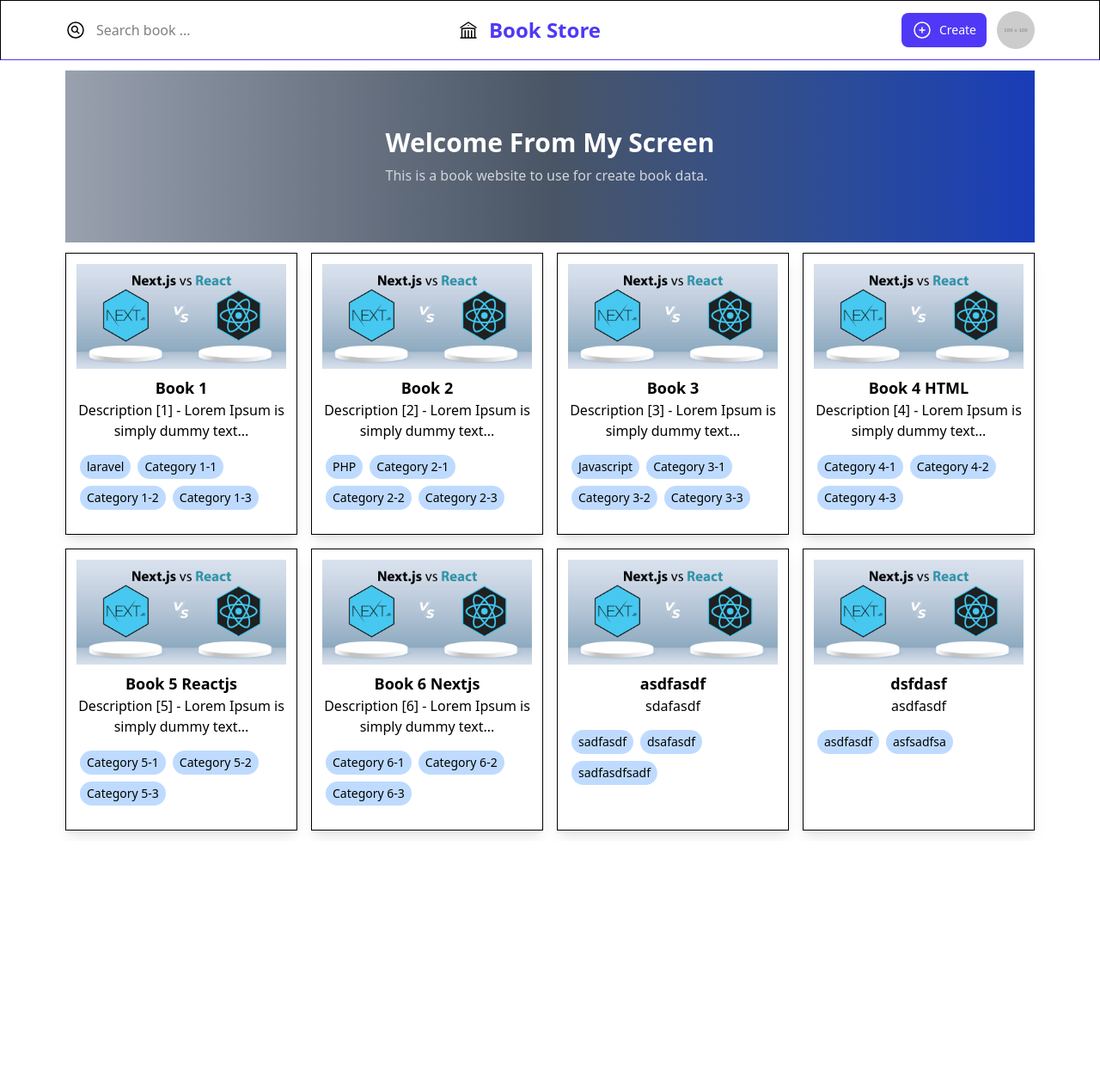
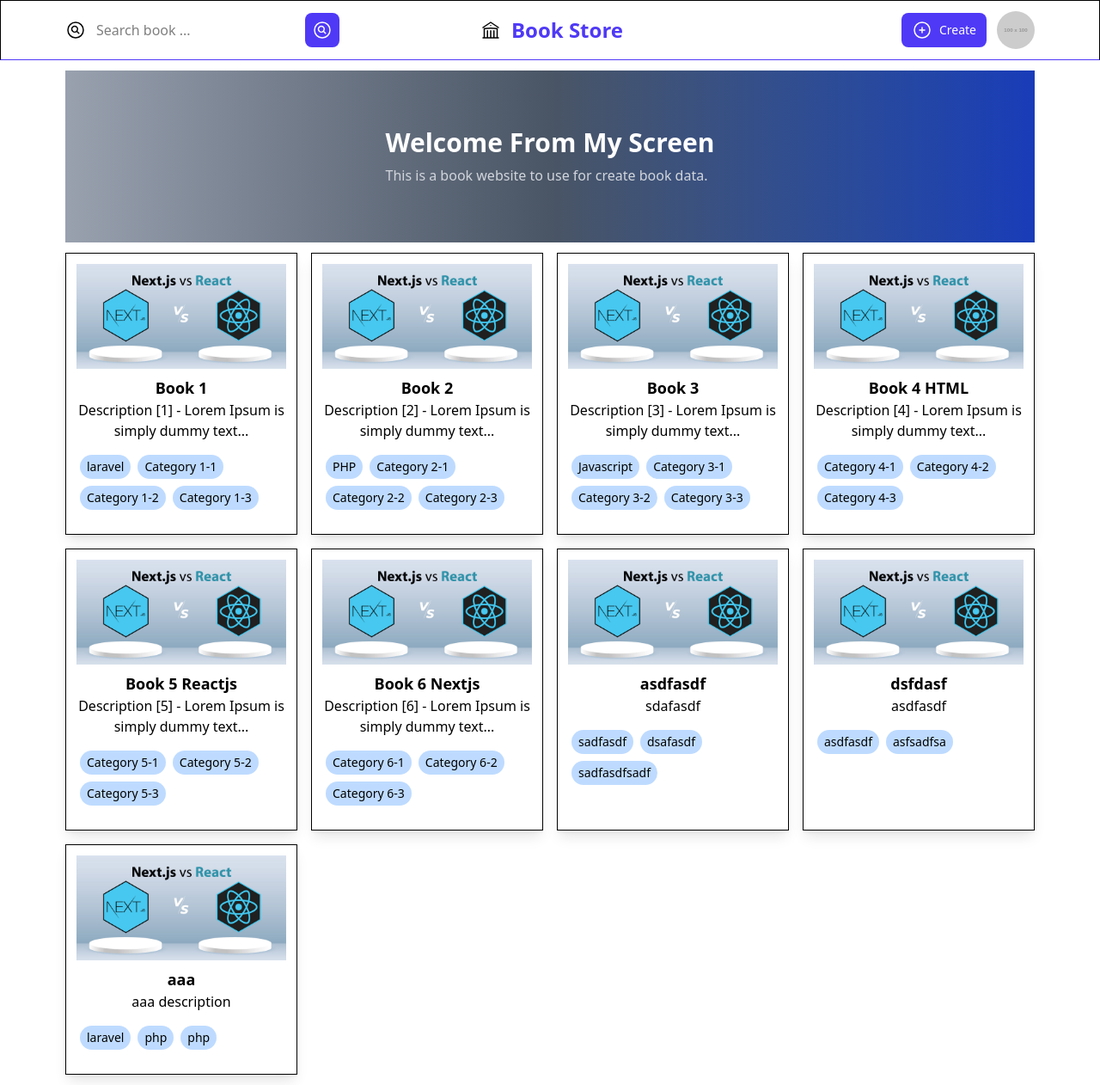
Before and after one commit to thihaaung225278/React-Library, a React (Vite) app: page / in a window 1280 px wide. Shown: the whole page at 86% size. Before the commit the page ends 978 px from the top, so only its background shows below. Built offline with nearby package versions, Linux system fonts and the light colour scheme; data requests are answered from the project's data file.

Commit message:
added search featured and updated minor bug fixes

```diff
--- a/src/components/BookList.jsx
+++ b/src/components/BookList.jsx
@@ -1,10 +1,17 @@
 import React from 'react'
 import Book from '../components/Book'
 import useFetch from '../hooks/useFetch'
+import { createSearchParams, useLocation } from 'react-router-dom'
 
 export default function BookList() {
 
-    let {data: books, loading, error} = useFetch('http://localhost:3000/books');
+    let location = useLocation();
+    let params = new URLSearchParams(location.search);
+    let search = params.get('q')
+
+    let {data: books, loading, error} = useFetch(`http://localhost:3000/books${search ? `?q=${search}` : ""}`);
+    console.log(books);
+
 
     if(error){
         return <p>{error}</p>
@@ -20,6 +27,7 @@ export default function BookList() {
                     ))}
                 </div>
             )}
+            {!!books && !books.length && <p className="text-center text-xl text-gray-500">No books found</p>}
 
         </>
     )
--- a/src/components/Navbar.jsx
+++ b/src/components/Navbar.jsx
@@ -1,9 +1,17 @@
-import React from 'react'
+import React, { useState } from 'react'
 
-import { Link , NavLink } from 'react-router-dom'
+import { Link , NavLink, useNavigate } from 'react-router-dom'
 
 
 export default function Navbar() {
+
+    let [search, setSearch] = useState("");
+    let navigate =useNavigate()
+
+    const handleSearch = (e) => {
+        navigate(`/?q=${search}`)
+    }
+
     return (
         <nav className='border border-b-1 border-b-indigo-600'>
             <ul className='flex justify-between items-center p-3 max-w-6xl mx-auto'>
@@ -13,7 +21,13 @@ export default function Navbar() {
                     <svg xmlns="http://www.w3.org/2000/svg" fill="none" viewBox="0 0 24 24" strokeWidth={1.5} stroke="currentColor" className="size-6">
                         <path strokeLinecap="round" strokeLinejoin="round" d="m15.75 15.75-2.489-2.489m0 0a3.375 3.375 0 1 0-4.773-4.773 3.375 3.375 0 0 0 4.774 4.774ZM21 12a9 9 0 1 1-18 0 9 9 0 0 1 18 0Z" />
                     </svg>
-                    <input type="text" placeholder='Search book ...' className='outline-none' />
+                    <input value={search} onChange={(e) => setSearch(e.target.value)} type="text" placeholder='Search book ...' className='outline-none' />
+                    <button onClick={handleSearch} className='text-white bg-indigo-600 py-2 px-2 text-sm rounded-lg cursor-pointer flex items-center gap-2'>
+                        <svg xmlns="http://www.w3.org/2000/svg" fill="none" viewBox="0 0 24 24" strokeWidth={1.5} stroke="currentColor" className="size-6">
+                            <path strokeLinecap="round" strokeLinejoin="round" d="m15.75 15.75-2.489-2.489m0 0a3.375 3.375 0 1 0-4.773-4.773 3.375 3.375 0 0 0 4.774 4.774ZM21 12a9 9 0 1 1-18 0 9 9 0 0 1 18 0Z" />
+                        </svg>
+                        {/* <span className='hidden md:block'>Search</span> */}
+                    </button>
                 </li>
 
                 {/* center */}
--- a/src/data/db.json
+++ b/src/data/db.json
@@ -80,6 +80,16 @@
         "asfsadfsa"
       ],
       "id": 7
+    },
+    {
+      "title": "aaa",
+      "description": "aaa description",
+      "categories": [
+        "laravel",
+        "php",
+        "php"
+      ],
+      "id": 8
     }
   ]
 }
--- a/src/pages/Create.jsx
+++ b/src/pages/Create.jsx
@@ -14,6 +14,10 @@ export default function Create() {
   const navigate = useNavigate();
 
   let addCategory = () => {
+    if(newCategory && categories.includes(newCategory)){
+      setNewCategory("")
+      return;
+    }
     setCategories(prev => [...prev, newCategory])
     setNewCategory('')
   }
```
